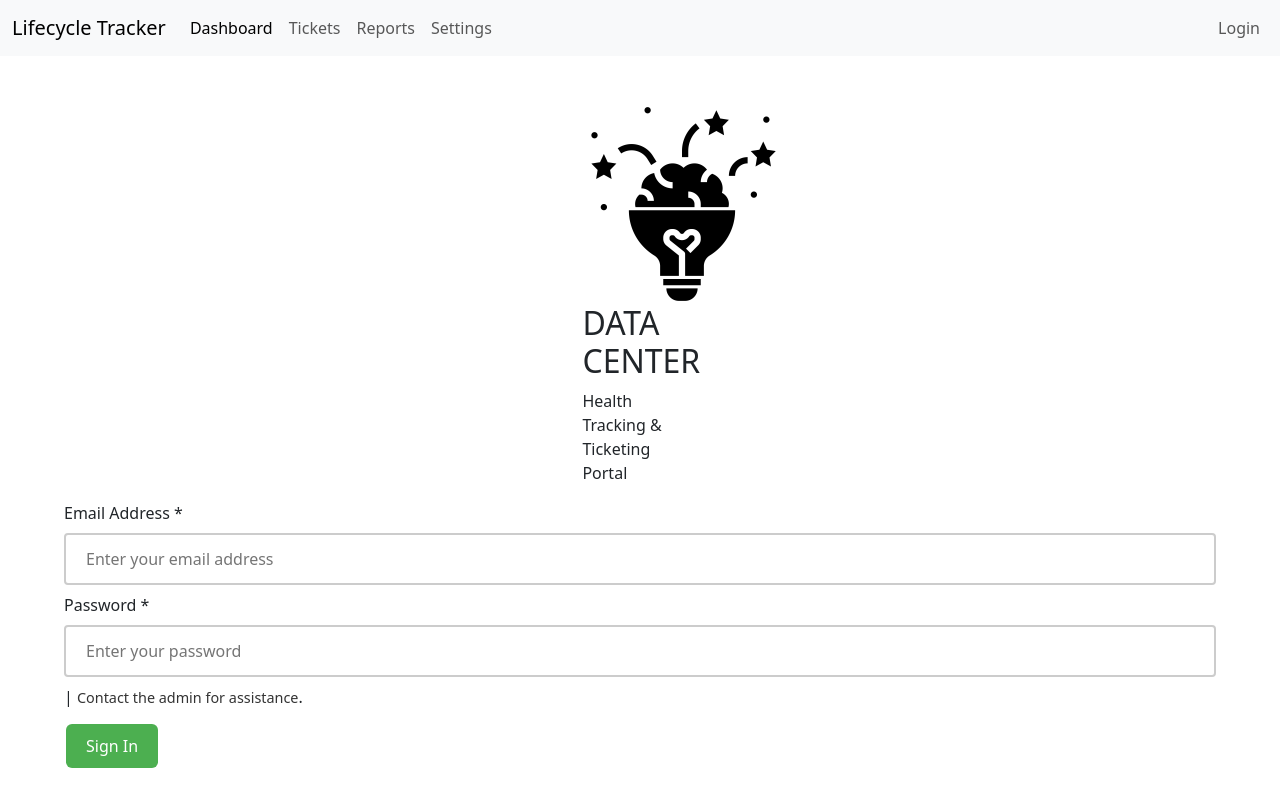
After one commit to beidysy/Datacenter_lifecyle_tracker, a Django app: page / in a window 1280 px wide. The commit adds this page. Run offline with Django 5.2, Linux system fonts and the light colour scheme.

Commit message:
Home page, login page, way to login switched

```diff
--- a/prg800/urls.py
+++ b/prg800/urls.py
@@ -15,23 +15,33 @@ Including another URLconf
     2. Add a URL to urlpatterns:  path('blog/', include('blog.urls'))
 """
 from django.contrib import admin
-from django.urls import path, include
-from django.contrib.auth import views as auth_views  # Import auth views for login and logout
-from tickets import views  # Your ticket views
-from tickets.views import technicians_with_tickets  # Import technicians_with_tickets view
+from django.urls import path
+from django.contrib.auth import views as auth_views
+from tickets import views
 
 urlpatterns = [
     path('admin/', admin.site.urls),
+
     # Ticket URLs
+    path('', views.home, name='home'),
     path('tickets/', views.tickets_list, name='tickets_list'),
-    path('tickets/<int:id>/', views.ticket_detail, name='ticket_detail'),  # Detail view URL
-    path('tickets/<int:id>/edit/', views.ticket_edit, name='ticket_edit'),  # Edit view
-    path('tickets/<int:id>/delete/', views.ticket_delete, name='ticket_delete'),  # Delete view
+    path('tickets/<int:id>/', views.ticket_detail, name='ticket_detail'),
+    path('tickets/<int:id>/edit/', views.ticket_edit, name='ticket_edit'),
+    path('tickets/<int:id>/delete/', views.ticket_delete, name='ticket_delete'),
+
+    # Contact admin URL
+    path('contact_admin/', views.contact_admin, name='contact_admin'),
 
     # Technicians and assigned tickets
-    path('technicians/', technicians_with_tickets, name='technicians_with_tickets'),
+    path('technicians/', views.technicians_with_tickets, name='technicians_with_tickets'),
 
     # Authentication (Login and Logout)
     path('login/', auth_views.LoginView.as_view(template_name='tickets/login.html'), name='login'),
     path('logout/', auth_views.LogoutView.as_view(template_name='tickets/logout.html'), name='logout'),
+
+    # Password reset URLs (optional)
+    path('password_reset/', auth_views.PasswordResetView.as_view(), name='password_reset'),
+    path('password_reset/done/', auth_views.PasswordResetDoneView.as_view(), name='password_reset_done'),
+    path('reset/<uidb64>/<token>/', auth_views.PasswordResetConfirmView.as_view(), name='password_reset_confirm'),
+    path('reset/done/', auth_views.PasswordResetCompleteView.as_view(), name='password_reset_complete'),
 ]
--- a/static/CSS/style.css
+++ b/static/CSS/style.css
@@ -1,3 +1,4 @@
+/* Styles for ticket list items */
 .list-group-item {
     border: 1px solid #ddd;
     margin-bottom: 10px;
@@ -7,6 +8,7 @@
     font-size: 1.2em;
 }
 
+/* Badge styles for priority levels */
 .badge.low {
     background-color: green;
 }
@@ -18,3 +20,105 @@
 .badge.high {
     background-color: red;
 }
+
+/* Logo styling */
+.logo {
+    width: 10%;        /* Smaller default width as a percentage for responsiveness */
+    max-width: 120px;  /* Limit the maximum size */
+    height: auto;      /* Maintain aspect ratio */
+    display: block;    /* Center the logo */
+    margin: 0 auto;    /* Center it horizontally */
+}
+
+/* Adjust the size of the logo for mobile devices */
+@media (max-width: 768px) {
+    .logo {
+        width: 20%;  /* Increase width for smaller screens */
+        max-width: 100px;  /* Further reduce max-width for mobile */
+    }
+}
+
+/* Button and form styling (if needed) */
+.btn {
+    background-color: #4CAF50;
+    color: white;
+    border: none;
+    padding: 10px 20px;
+    cursor: pointer;
+    text-align: center;
+    text-decoration: none;
+    font-size: 16px;
+    margin: 10px 2px;
+}
+
+.btn:hover {
+    background-color: #45a049;
+}
+
+/* Form input styling */
+.input-box input {
+    width: 100%;
+    padding: 12px 20px;
+    margin: 8px 0;
+    box-sizing: border-box;
+    border: 2px solid #ccc;
+    border-radius: 4px;
+}
+
+/* Forgot password or contact admin link styling */
+.forgot-password a {
+    color: #333;
+    text-decoration: none;
+    font-size: 0.9em;
+}
+
+.forgot-password a:hover {
+    text-decoration: underline;
+}
+
+/* Ticket status badge styling */
+.badge {
+    padding: 5px 10px;
+    border-radius: 5px;
+    font-size: 0.9em;
+    color: white;
+}
+
+/* Ensure buttons are nicely spaced */
+.btn {
+    margin-top: 15px;
+}
+
+/* Misc container and page layout styling */
+.container {
+    width: 100%;
+    max-width: 1200px;
+    margin: 0 auto;
+}
+
+.page-title {
+    font-size: 2em;
+    margin-bottom: 20px;
+    text-align: center;
+}
+
+/* Table styling for ticket lists */
+table {
+    width: 100%;
+    border-collapse: collapse;
+    margin-bottom: 20px;
+}
+
+table th, table td {
+    padding: 10px;
+    border: 1px solid #ddd;
+}
+
+table th {
+    background-color: #f4f4f4;
+    text-align: left;
+}
+
+table tr:nth-child(even) {
+    background-color: #f9f9f9;
+}
--- a/tickets/templates/base.html
+++ b/tickets/templates/base.html
@@ -10,7 +10,9 @@
     <link href="https://cdn.jsdelivr.net/npm/bootstrap@5.3.0-alpha1/dist/css/bootstrap.min.css" rel="stylesheet">
 
     <!-- Custom CSS -->
-    <link rel="stylesheet" href="{% static 'css/style.css' %}">
+    <!-- <link rel="stylesheet" href="{% static 'css/style.css' %}"> -->
+    <link rel="stylesheet" type="text/css" href="{% static 'CSS/style.css' %}">
+
 </head>
 <body>
 
--- /dev/null
+++ b/tickets/templates/tickets/home.html
@@ -0,0 +1,40 @@
+{% extends 'base.html' %}
+{% load static %}
+
+{% block title %}
+Home - Data Center Portal
+{% endblock %}
+
+{% block content %}
+<div class="container">
+    <div class="login-box">
+        <div class="logo">
+            <img src="{% static 'images/logo.png' %}" alt="Data Center Logo">
+            <h2>DATA CENTER</h2>
+            <p>Health Tracking & Ticketing Portal</p>
+        </div>
+
+        <form method="POST" action="{% url 'login' %}">
+            {% csrf_token %}
+            {% if form.errors %}
+                <div class="alert alert-danger">
+                    Please correct the errors below.
+                </div>
+            {% endif %}
+            <div class="input-box">
+                <label for="email">Email Address *</label>
+                <input type="email" name="username" id="email" placeholder="Enter your email address" required>
+            </div>
+            <div class="input-box">
+                <label for="password">Password *</label>
+                <input type="password" name="password" id="password" placeholder="Enter your password" required>
+            </div>
+            <div class="forgot-password">
+                <span> | </span>
+                <a href="{% url 'contact_admin' %}">Contact the admin for assistance</a>.
+            </div>
+            <button type="submit" class="btn">Sign In</button>
+        </form>
+    </div>
+</div>
+{% endblock %}
--- a/tickets/views.py
+++ b/tickets/views.py
@@ -6,41 +6,38 @@ from .forms import TicketForm  # Assuming you have a form for Ticket
 from django.utils import timezone
 from django.db.models import Count
 
+# Home page view
+def home(request):
+    return render(request, 'tickets/home.html')
 
+# Contact admin view
+def contact_admin(request):
+    return render(request, 'tickets/contact_admin.html')
+
+# View for listing tickets (paginated)
 @login_required
 def tickets_list(request):
     try:
-        # If the user is a technician, show only their assigned tickets
         if hasattr(request.user, 'technicianprofile') and request.user.technicianprofile.role == 'technician':
             tickets = Ticket.objects.filter(assignee=request.user)
-        else:  # If the user is an admin or no TechnicianProfile, show all tickets
+        else:
             tickets = Ticket.objects.all()
-
-        # Debugging: Print the list of all tickets
-        print("Total tickets in view: ", tickets)
-
     except AttributeError:
-        # If there is an issue accessing technicianprofile, treat user as admin
         tickets = Ticket.objects.all()
 
-    # Set up pagination: 10 tickets per page (you can adjust this number)
     paginator = Paginator(tickets, 10)
-
-    # Get the page number from the request GET parameter
     page_number = request.GET.get('page')
-
-    # Get the appropriate page of tickets
     page_obj = paginator.get_page(page_number)
 
     return render(request, 'tickets/tickets_list.html', {'page_obj': page_obj})
 
-
+# Ticket detail view
 @login_required
 def ticket_detail(request, id):
     ticket = get_object_or_404(Ticket, id=id)
     return render(request, 'tickets/ticket_detail.html', {'ticket': ticket})
 
-
+# Edit ticket view
 @login_required
 def ticket_edit(request, id):
     ticket = get_object_or_404(Ticket, pk=id)
@@ -56,53 +53,40 @@ def ticket_edit(request, id):
         form = TicketForm(instance=ticket)
     return render(request, 'tickets/ticket_edit.html', {'form': form, 'ticket': ticket})
 
-
+# Create a new ticket
 @login_required
 def ticket_create(request):
     if request.method == 'POST':
         form = TicketForm(request.POST)
         if form.is_valid():
             ticket = form.save(commit=False)
-
-            # Automatically assign the ticket to the least busy technician if no assignee
             if not ticket.assignee:
                 assign_to_least_busy_technician(ticket)
-
             if ticket.assignee and not ticket.assigned_date:
-                ticket.assigned_date = timezone.now()  # Automatically set assigned date
+                ticket.assigned_date = timezone.now()
             ticket.save()
             return redirect('tickets_list')
     else:
         form = TicketForm()
-
     return render(request, 'tickets/ticket_form.html', {'form': form})
 
-
+# Delete a ticket
 @login_required
 def ticket_delete(request, id):
     ticket = get_object_or_404(Ticket, id=id)
     if request.method == 'POST':
         ticket.delete()
-        return redirect('tickets_list')  # Redirect to the tickets list after deletion
+        return redirect('tickets_list')
     return render(request, 'tickets/ticket_confirm_delete.html', {'ticket': ticket})
 
-
+# Assign ticket to the least busy technician
 def assign_to_least_busy_technician(ticket):
-    # Get all technicians ordered by the number of tickets assigned to them
     least_busy_technician = CustomUser.objects.filter(role='technician').annotate(ticket_count=Count('ticket')).order_by('ticket_count').first()
-
     if least_busy_technician:
         ticket.assignee = least_busy_technician
         ticket.save()
 
-
-# @login_required
-# def technicians_with_tickets(request):
-#     # Fetch all technicians and their assigned tickets
-#     technicians = CustomUser.objects.filter(role='technician').prefetch_related('ticket_set')
-#     context = {'technicians': technicians}
-#     return render(request, 'tickets/technicians_with_tickets.html', context)
-
+# Technicians and their assigned tickets
 @login_required
 def technicians_with_tickets(request):
     technicians = CustomUser.objects.filter(role='technician').prefetch_related('ticket_set')
```
Also changed, not shown: prg800/settings.py (+6 -4 lines), tickets/models.py (+8 -2 lines), tickets/templates/tickets/contact_admin.html (added, +23 -0 lines), tickets/templates/tickets/login.html (+13 -1 lines), static/images/logo.png (added), static/images/logo1.png (added), static/images/logo2.png (added), tickets/migrations/0002_alter_customuser_email.py (added).
